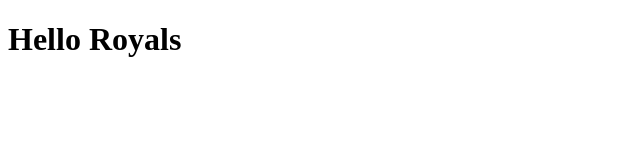
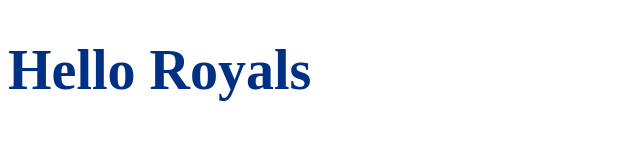
Before and after one commit to MichaelWilliams0/tester-, a plain HTML site: page index.html in a window 1280 px wide. Shown: the whole page, without its empty margins (0-640 px from the left). Drawn offline with Linux system fonts and the light colour scheme.

Commit message:
Update index.html

```diff
--- a/index.html
+++ b/index.html
@@ -4,6 +4,6 @@
     <title>My first page</title>
 </head>
 <body>
-<h1>Hello Royals</h1>
+<h1 style="color: #003084; font-size: 3.5rem;">Hello Royals</h1>
 </body
 </html>
```
